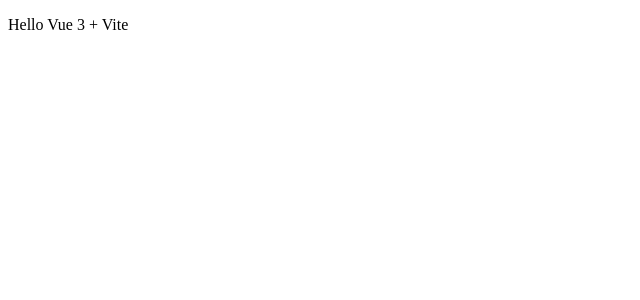
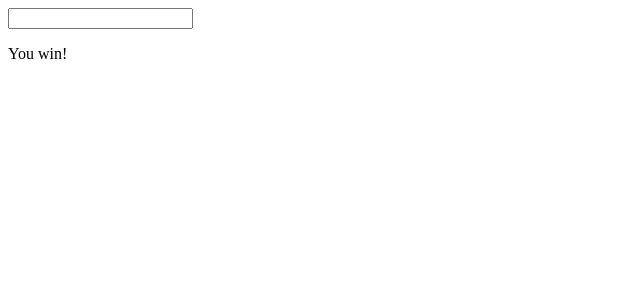
Before and after one commit to alizcelik/wordle, a Vue app: page / in a window 1280 px wide. Shown: the top 300 px of the page, without its empty margins (0-640 px from the left). Built offline with nearby package versions, Linux system fonts and the light colour scheme.

Commit message:
render victory message

```diff
--- a/src/App.vue
+++ b/src/App.vue
@@ -3,5 +3,5 @@ import WordleBoard from './components/WordleBoard.vue'
 </script>
 
 <template>
-  <WordleBoard msg="Hello Vue 3 + Vite"/>
+  <WordleBoard word-of-the-day="Hello Vue 3 + Vite"/>
 </template>
--- a/src/components/WordleBoard.vue
+++ b/src/components/WordleBoard.vue
@@ -1,9 +1,10 @@
 <script setup lang="ts">
 defineProps<{
-  msg: string
+  wordOfTheDay: string
 }>()
 </script>
 
 <template>
-  <p>{{msg}}</p>
+  <input type="text">
+  <p>You win!</p>
 </template>
--- a/tsconfig.vitest.json
+++ b/tsconfig.vitest.json
@@ -4,8 +4,7 @@
   "compilerOptions": {
     "composite": true,
     "tsBuildInfoFile": "./node_modules/.tmp/tsconfig.vitest.tsbuildinfo",
-
     "lib": [],
-    "types": ["node", "jsdom"]
+    "types": ["node", "jsdom", "vitest/globals"]
   }
 }
```
Also changed, not shown: vitest.config.ts (+4 -3 lines), 1 other file (tests, documents, lock files or other folders).
